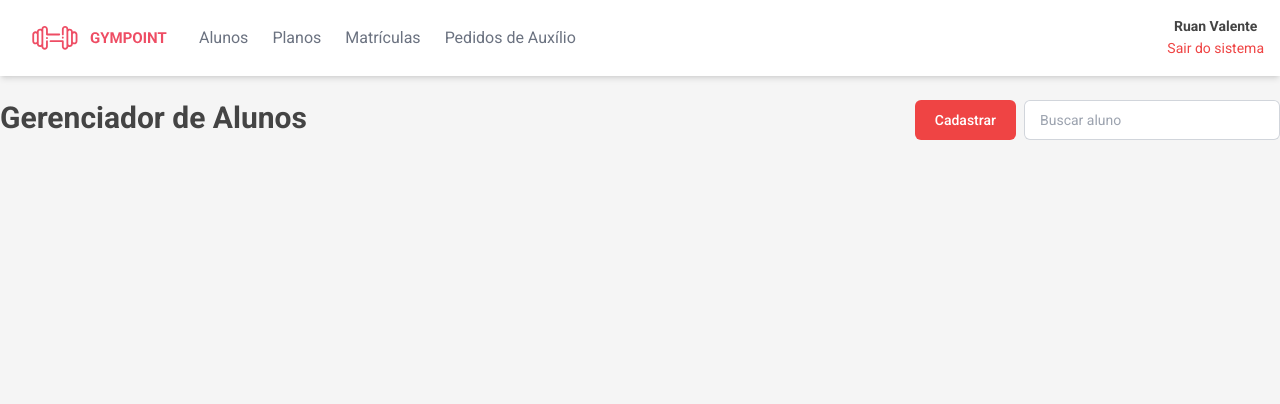
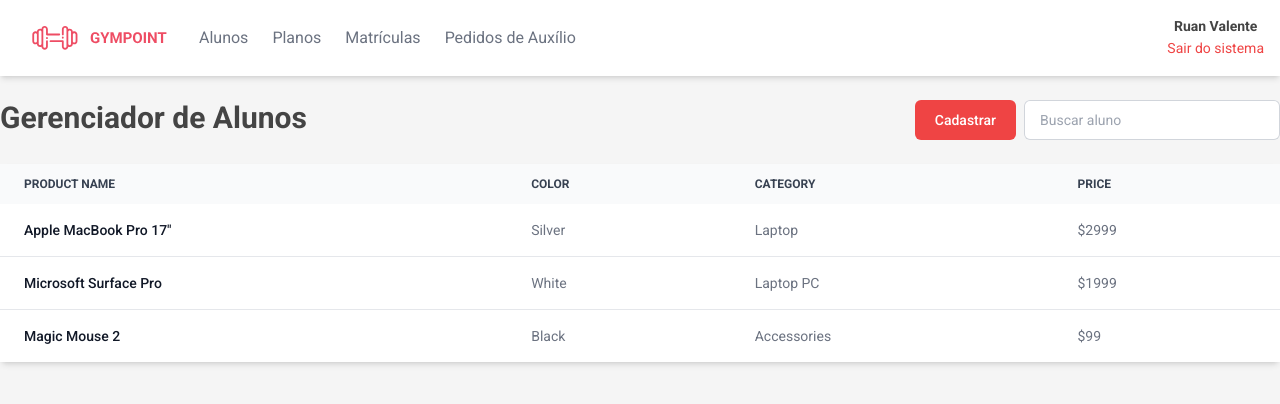
Before and after one commit to ruanvalente/gym-project, a React (Vite) app in the folder frontend/: page / in a window 1280 px wide. Shown: the top 404 px of the page. Built offline with nearby package versions, Linux system fonts and the light colour scheme.

Commit message:
WIP: initial student list page tableList

```diff
--- a/frontend/src/pages/student-list/index.tsx
+++ b/frontend/src/pages/student-list/index.tsx
@@ -1,5 +1,6 @@
 export function StudentList() {
   return (
+    <div>
       <div className="container flex mx-auto mt-6">
         <h2 className="flex-1 text-3xl font-bold">Gerenciador de Alunos</h2>
         <button className="rounded-md text-white bg-red-500 hover:bg-red-800 focus:ring-4 focus:ring-blue-300 font-medium  text-sm px-5 py-2.5 mr-2 dark:bg-red-600 dark:hover:bg-red-700 focus:outline-none dark:focus:ring-red-800">
@@ -13,5 +14,63 @@
           placeholder="Buscar aluno"
         />
       </div>
+      <div className="container mx-auto mt-6 bg-white rounded-md shadow-md">
+        <div className="relative overflow-x-auto">
+          <table className="w-full text-sm text-left text-gray-500 dark:text-gray-400">
+            <thead className="text-xs text-gray-700 uppercase bg-gray-50 dark:bg-white dark:text-gray-400">
+              <tr>
+                <th scope="col" className="px-6 py-3">
+                  Product name
+                </th>
+                <th scope="col" className="px-6 py-3">
+                  Color
+                </th>
+                <th scope="col" className="px-6 py-3">
+                  Category
+                </th>
+                <th scope="col" className="px-6 py-3">
+                  Price
+                </th>
+              </tr>
+            </thead>
+            <tbody>
+              <tr className="border-b dark:bg-gray-800 dark:border-gray-700">
+                <th
+                  scope="row"
+                  className="px-6 py-4 font-medium text-gray-900 whitespace-nowrap dark:text-white"
+                >
+                  Apple MacBook Pro 17"
+                </th>
+                <td className="px-6 py-4">Silver</td>
+                <td className="px-6 py-4">Laptop</td>
+                <td className="px-6 py-4">$2999</td>
+              </tr>
+              <tr className="bg-white border-b dark:bg-gray-800 dark:border-gray-700">
+                <th
+                  scope="row"
+                  className="px-6 py-4 font-medium text-gray-900 whitespace-nowrap dark:text-white"
+                >
+                  Microsoft Surface Pro
+                </th>
+                <td className="px-6 py-4">White</td>
+                <td className="px-6 py-4">Laptop PC</td>
+                <td className="px-6 py-4">$1999</td>
+              </tr>
+              <tr className="bg-white dark:bg-gray-800">
+                <th
+                  scope="row"
+                  className="px-6 py-4 font-medium text-gray-900 whitespace-nowrap dark:text-white"
+                >
+                  Magic Mouse 2
+                </th>
+                <td className="px-6 py-4">Black</td>
+                <td className="px-6 py-4">Accessories</td>
+                <td className="px-6 py-4">$99</td>
+              </tr>
+            </tbody>
+          </table>
+        </div>
+      </div>
+    </div>
   );
 }
```
Lines whose indentation alone changed are shown as unchanged.
